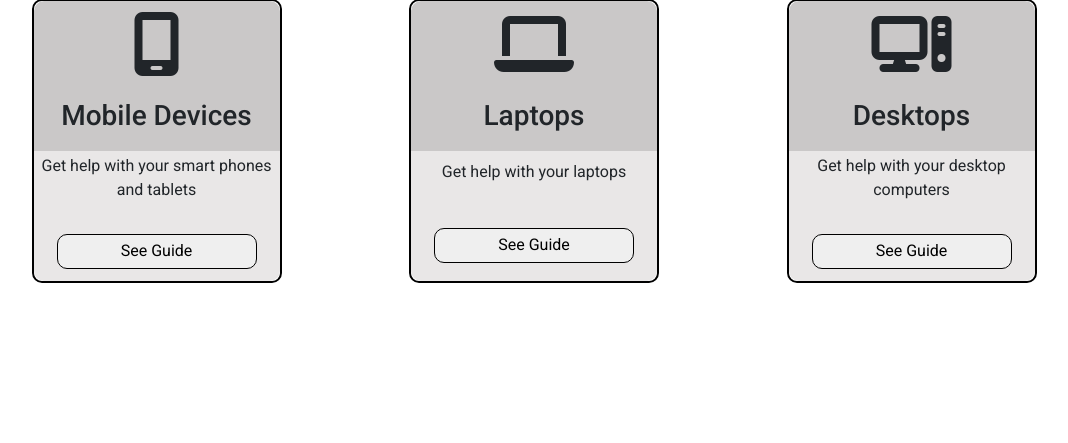
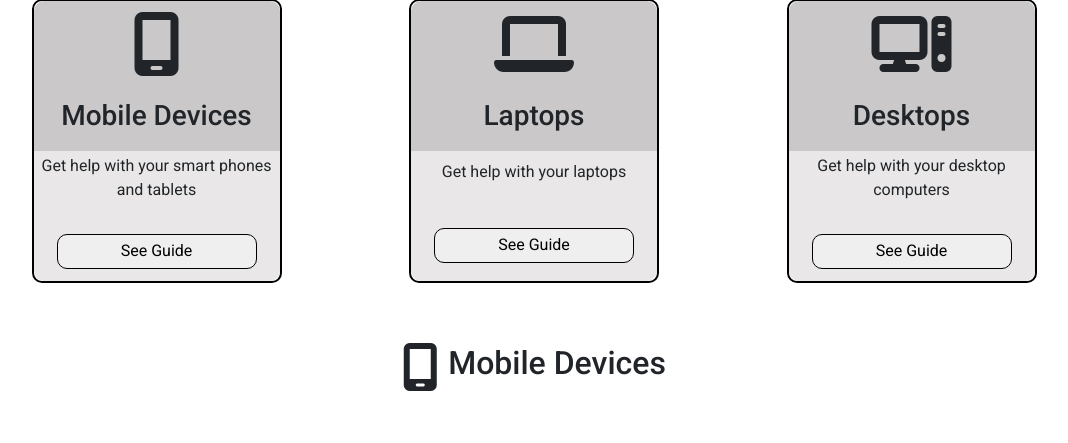
Before and after one commit to Carlos-n21/Team4-Family-hack, a Django app: page /technicalissues/ in a window 1280 px wide. Shown: the part 221-664 px from the top of the page, without its empty margins (106-1174 px from the left). Run offline with Django 5.2, Linux system fonts and the light colour scheme; some libraries are stand-ins or nearby versions.

Commit message:
Add guide-expanded section

```diff
--- a/static/css/style.css
+++ b/static/css/style.css
@@ -107,3 +107,23 @@ h4 {
   box-shadow: 0 0 5px 3px rgba(153, 153, 153, 0.8);
   transform: scale(1.1);
 }
+
+/* expanded guide */
+.guide-expanded {
+  margin: 20px;
+}
+
+.guide-expanded h2 {
+  text-align: center;
+  margin-left: 10px;
+}
+
+.guide-expanded .head {
+  display: flex;
+  align-items: center;
+  justify-content: center;
+}
+
+.guide-expanded i {
+  font-size: 3rem;
+}
--- a/technicalissues/templates/technicalissues.html
+++ b/technicalissues/templates/technicalissues.html
@@ -41,4 +41,10 @@
         </div>
     </div>
 </section>
+<section class="guide guide-expanded">
+    <div class="head">
+        <i class="fa-solid fa-mobile-screen"></i>
+        <h2>Mobile Devices</h2>
+    </div>
+</section>
 {% endblock %}
```
